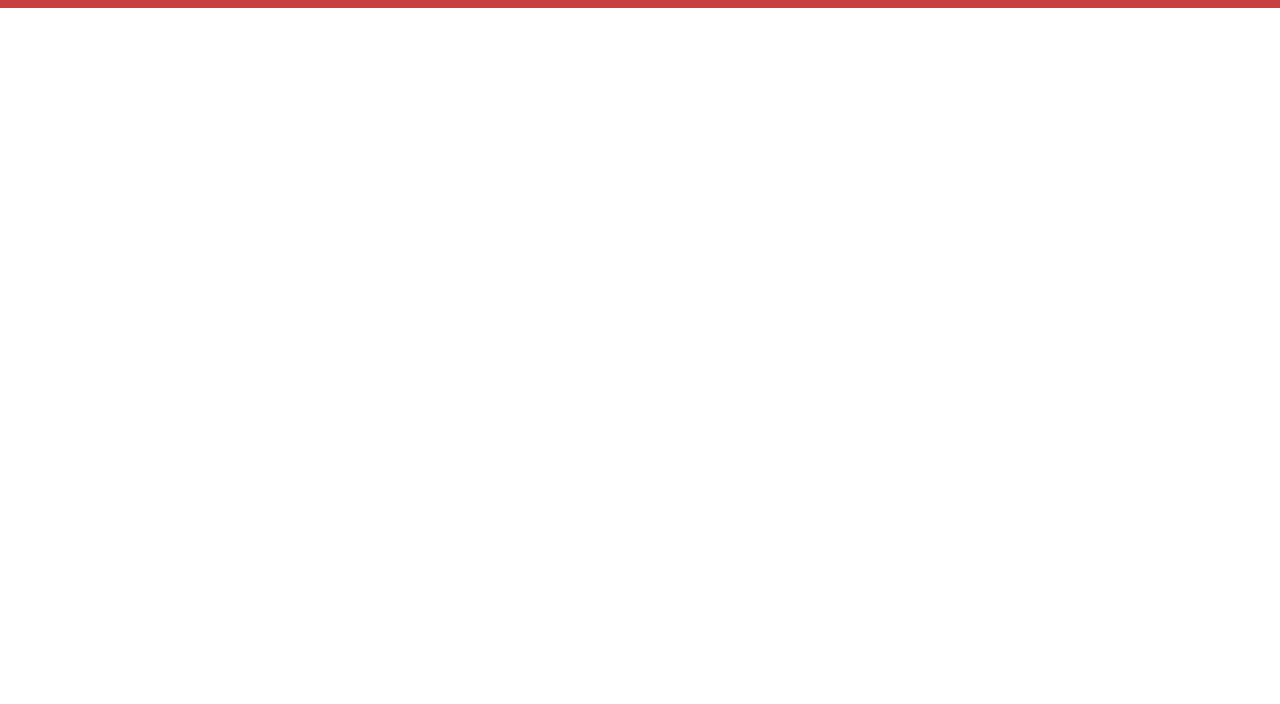
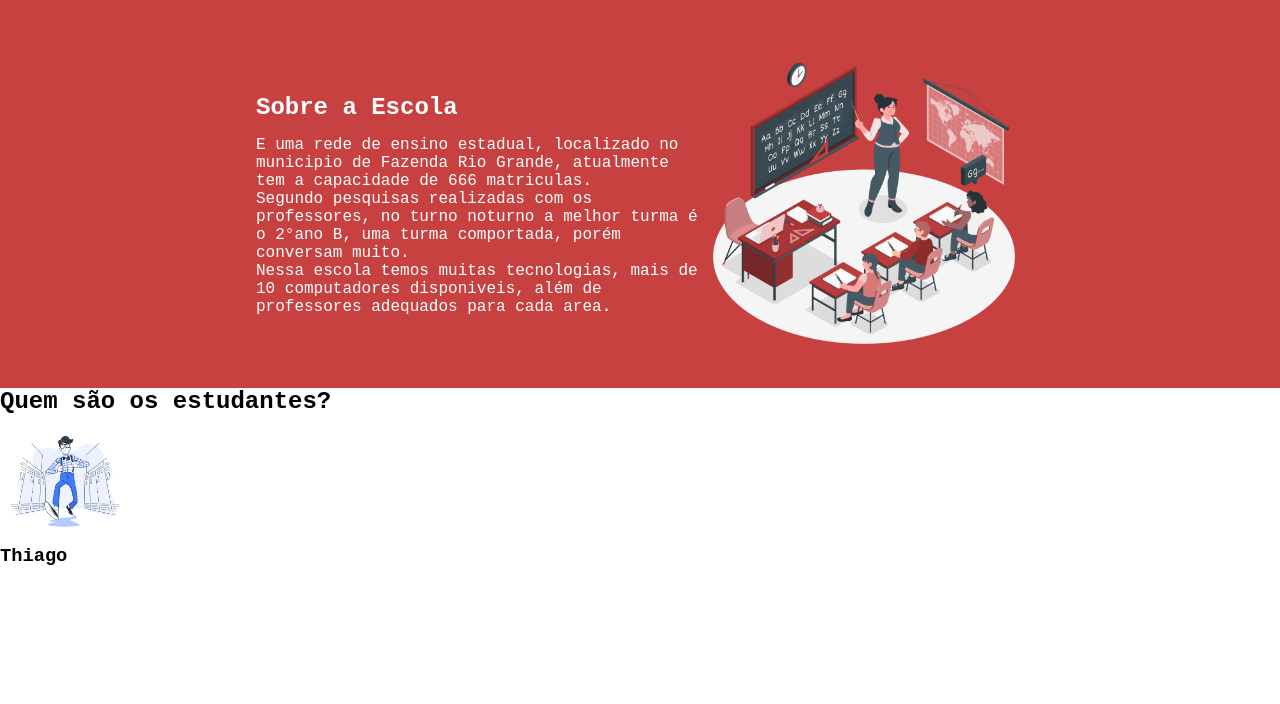
Before and after one commit to Eloa-Melo/site-sala-2anoB, a plain HTML site: page index.html in a window 1280 px wide. Shown: the part 96-800 px from the top of the page. Drawn offline with Linux system fonts and the light colour scheme; a web font is replaced by a local one.

Commit message:
Add files via upload

```diff
--- a/index.html
+++ b/index.html
@@ -1,4 +1,4 @@
-<!DOCTYPE html>
+<DOCTYPE html>
 <html lang="en">
 <head>
     <meta charset="UTF-8">
@@ -6,6 +6,9 @@
     <meta name="viewport" content="width=device-width, initial-scale=1.0">
     <title>Document</title>
     <link rel="stylesheet" href="style.css">
+    <link rel="preconnect" href="https://fonts.googleapis.com">
+    <link rel="preconnect" href="https://fonts.gstatic.com" crossorigin>
+    <link href="https://fonts.googleapis.com/css2?family=Martian+Mono:wght@200&display=swap" rel="stylesheet">
 </head>
 <body>
     <header class="cabeçalho">
@@ -15,6 +18,19 @@
             <li class="cabeçalho-lista-item">Estudante</li>
         </ul>
     </header>
-
+    <section class="escola">
+        <div class="escola-div-conteudo">
+            <h2 class="escola-titulo">Sobre a Escola</h2>
+            <p>E uma rede de ensino  estadual, localizado no municipio de Fazenda Rio Grande, atualmente tem a capacidade de 666 matriculas.</p>
+            <p>  Segundo pesquisas realizadas com os professores, no turno noturno a melhor turma é o 2°ano B, uma turma comportada, porém conversam muito.</p>
+            <p>Nessa escola temos muitas tecnologias, mais de 10 computadores disponiveis, além de professores adequados para cada area.</p>
+        </div>
+        <img class="escola-imagem" src="Teaching-amico.png" alt="Professora ensinando">
+    </section>
+    <section class="estudante">
+        <h2 class="estudante-titulo">Quem são os estudantes?</h2>
+        <img class="estudante-imagem" src="meninos.png" alt="foto do thiago">
+        <h3>Thiago</h3>
+    </section>
 </body>
 </html>
--- a/style.css
+++ b/style.css
@@ -1,6 +1,10 @@
 *{
   margin: 0;
   padding: 0;
+}
+
+body{
+  font-family: 'Martian Mono', monospace;
 }
 
 .cabeçalho {
@@ -21,3 +25,27 @@
     margin: 0 16px;
     font-size: 24px;
   }
+
+  .escola-imagem{
+    width: 25%;
+  }
+
+  .escola{
+    background-color: #C84141;
+    color: white;
+    display: flex;
+    justify-content: center;
+    align-items: center;
+    padding: 30px 0;
+  }
+
+  .escola-div-conteudo{
+    width: 35%;
+  }
+  .escola-titulo{
+    padding: 15px 0;
+  }
+
+  .estudante-imagem{
+    width: 130px;
+  }
```
Also changed, not shown: Teaching-amico.png (added), meninas.png (added), meninos.png (added).
